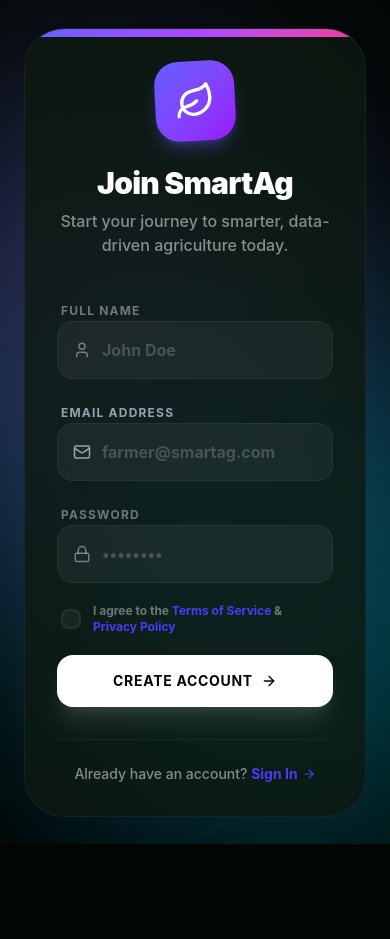
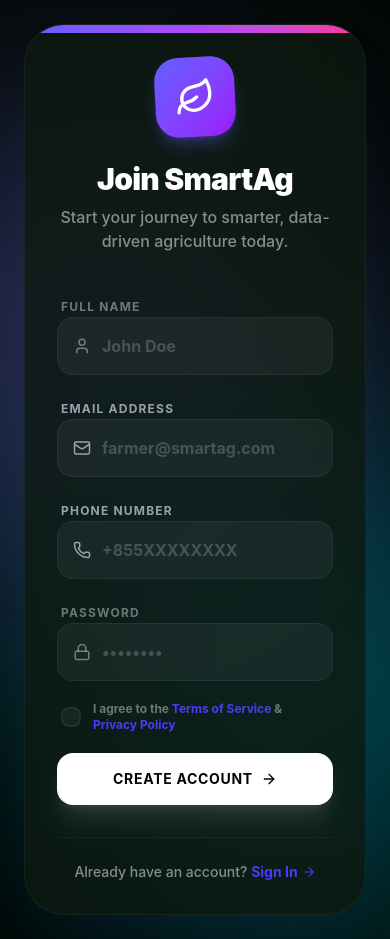
Before and after one commit to frezzyog/smart_agriculture, a Next.js app in the folder client/: page /signup in a window 390 px wide. Before the commit the page ends 844 px from the top, so only its background shows below. Built offline with nearby package versions, Linux system fonts and the light colour scheme; no server answers.

Commit message:
feat: add phone number field to signup form for SMS alerts

```diff
--- a/client/components/auth/SignupForm.jsx
+++ b/client/components/auth/SignupForm.jsx
@@ -4,12 +4,13 @@ import { useState } from 'react';
 import { useAuth } from '@/hooks/useAuth';
 import { useRouter } from 'next/navigation';
 import Link from 'next/link';
-import { Mail, Lock, User, ArrowRight, Loader2, Sprout, CheckCircle, Leaf } from 'lucide-react';
+import { Mail, Lock, User, ArrowRight, Loader2, Sprout, CheckCircle, Leaf, Phone } from 'lucide-react';
 
 export default function SignupForm() {
     const [email, setEmail] = useState('');
     const [password, setPassword] = useState('');
     const [name, setName] = useState('');
+    const [phone, setPhone] = useState('');
     const [role, setRole] = useState('user');
     const [error, setError] = useState('');
     const [loading, setLoading] = useState(false);
@@ -22,7 +23,7 @@ export default function SignupForm() {
         setLoading(true);
 
         try {
-            await signUp(email, password, { name, role });
+            await signUp(email, password, { name, phone, role });
             // Show success or redirect
             router.push('/dashboard');
         } catch (err) {
@@ -107,6 +108,25 @@ export default function SignupForm() {
                         </div>
 
                         <div className="space-y-2">
+                            <label className="text-xs font-bold text-gray-400 uppercase tracking-widest ml-1">Phone Number</label>
+                            <div className="relative group">
+                                <div className="absolute inset-y-0 left-0 pl-4 flex items-center pointer-events-none">
+                                    <Phone size={18} className="text-gray-400 group-focus-within:text-indigo-500 transition-colors" />
+                                </div>
+                                <input
+                                    id="phone"
+                                    name="phone"
+                                    type="tel"
+                                    required
+                                    value={phone}
+                                    onChange={(e) => setPhone(e.target.value)}
+                                    className="block w-full pl-11 pr-4 py-4 bg-foreground/5 border border-border rounded-2xl focus:outline-none focus:ring-4 focus:ring-indigo-500/10 focus:bg-card focus:border-indigo-500 transition-all font-bold text-foreground placeholder-foreground/20"
+                                    placeholder="+855XXXXXXXX"
+                                />
+                            </div>
+                        </div>
+
+                        <div className="space-y-2">
                             <label className="text-xs font-bold text-foreground/40 uppercase tracking-widest ml-1">Password</label>
                             <div className="relative group">
                                 <div className="absolute inset-y-0 left-0 pl-4 flex items-center pointer-events-none">
--- a/client/hooks/useAuth.js
+++ b/client/hooks/useAuth.js
@@ -37,10 +37,13 @@ export const useAuth = () => {
         return data
     }
 
-    const signUp = async (email, password) => {
+    const signUp = async (email, password, metadata = {}) => {
         const { data, error } = await supabase.auth.signUp({
             email,
             password,
+            options: {
+                data: metadata
+            }
         })
         if (error) throw error
         return data
```
